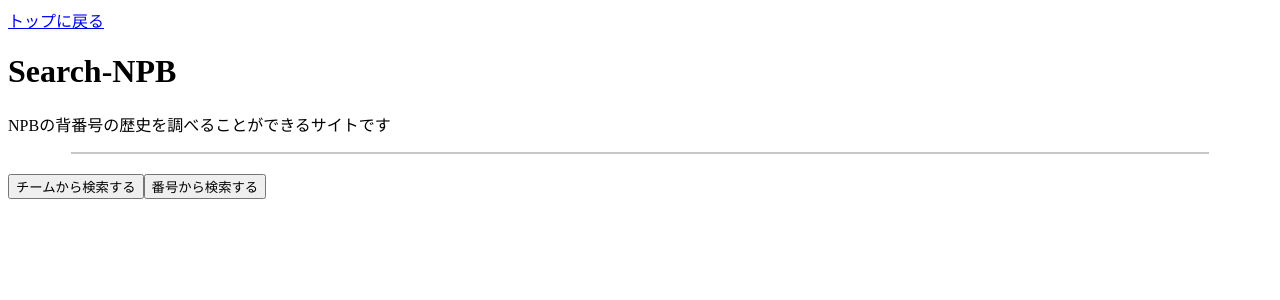
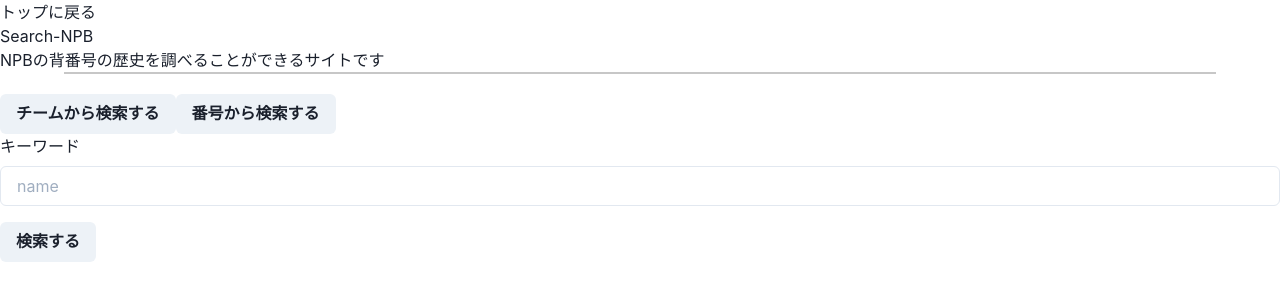
Before and after one commit to manattan/npb-front, a React (Create React App) app: page / in a window 1280 px wide. Shown: the top 300 px of the page. Built offline with nearby package versions, Linux system fonts and the light colour scheme.

Commit message:
結果が表示されるようになった

```diff
--- a/package.json
+++ b/package.json
@@ -3,6 +3,9 @@
   "version": "0.1.0",
   "private": true,
   "dependencies": {
+    "@chakra-ui/react": "^1.3.2",
+    "@emotion/react": "^11.1.5",
+    "@emotion/styled": "^11.1.5",
     "@testing-library/jest-dom": "^5.11.4",
     "@testing-library/react": "^11.1.0",
     "@testing-library/user-event": "^12.1.10",
@@ -11,6 +14,8 @@
     "@types/react": "^17.0.0",
     "@types/react-dom": "^17.0.0",
     "axios": "^0.21.1",
+    "formik": "^2.2.6",
+    "framer-motion": "^3.3.0",
     "react": "^17.0.1",
     "react-dom": "^17.0.1",
     "react-router-dom": "^5.2.0",
--- a/src/API/main.ts
+++ b/src/API/main.ts
@@ -1,13 +1,19 @@
 import Axios from "axios";
 
 const BaseURL = "http://localhost:8000/api";
-
-export const getAllLists = async () => {
-  const result = await Axios.get(`${BaseURL}/all`);
-  return result.data;
-};
 
 export const getListsByTeam = async (team: string) => {
   const result = await Axios.get(`${BaseURL}/team${team}`);
   return result.data;
 };
+
+export const getListsByKey = async (data: { name: string }) => {
+  const result = await fetch(`${BaseURL}/keyword?keyword=${data.name}`, {
+    method: "GET",
+    headers: {
+      "Content-Type": "application/json",
+    },
+  });
+  console.log(result.ok);
+  return result.json();
+};
--- a/src/App.tsx
+++ b/src/App.tsx
@@ -4,6 +4,7 @@
 import Team from "./components/Team";
 import Number from "./components/Number";
 import Results from "./components/Results";
+import Keyword from "./components/Keyword";
 import styled from "styled-components";
 
 const Div = styled.div`
@@ -26,6 +27,7 @@
           <Route exact path="/team" component={Team} />
           <Route exact path="/number" component={Number} />
           <Route exact path="/results" component={Results} />
+          <Route exact path="/keyword" component={Keyword} />
         </Switch>
       </Router>
     </>
--- /dev/null
+++ b/src/components/Keyword.tsx
@@ -0,0 +1,55 @@
+import React, { useEffect, useState } from "react";
+import * as types from "../types/main";
+import {list} from '../lib/main'
+
+type Props = {
+  location: {
+    state: {
+      result: {
+        data: types.Data[];
+      };
+      name: string;
+    };
+  };
+};
+
+const Keyword: React.FC<Props> = (props: Props) => {
+  const [data, setData] = useState<Array<JSX.Element> | string>(
+    "少しお待ちください"
+  );
+
+  const getTeam = (team: string) =>{
+      for (const tmp of list) {
+        if (tmp.team === team) {
+            return tmp.name
+        }
+      }
+  }
+  useEffect(() => {
+    const result = [];
+    for (const tmp of props.location.state.result.data) {
+      result.push(
+        <li key={Math.floor(Math.random() * Math.floor(50000))}>
+          <p>チーム: {getTeam(tmp.teamname)}</p>
+          <p>背番号: {tmp.num}</p>
+          <p>{tmp.history}</p>
+        </li>
+      );
+    }
+
+    setData(result)
+  }, [props]);
+
+  return (
+    <>
+      <h1>検索結果</h1>
+      <p>キーワード: {props.location.state.name}</p>
+  <p>ヒット数: {props.location.state.result.data.length}件</p>
+      <ul>
+          {data}
+      </ul>
+    </>
+  );
+};
+
+export default Keyword;
--- a/src/components/Main.tsx
+++ b/src/components/Main.tsx
@@ -1,19 +1,68 @@
 import React, { useCallback } from "react";
-import { Link } from "react-router-dom";
+import { Link, useHistory } from "react-router-dom";
+import {
+  Button,
+  FormControl,
+  FormLabel,
+  Input,
+  FormErrorMessage,
+} from "@chakra-ui/react";
+import { Formik, Form, Field } from "formik";
+import { getListsByKey } from "../API/main";
 
 const Main: React.FC = () => {
-  const submit = useCallback((values) =>{
-    alert(values)
-    // getListsByKey(values)
-  }, [])
+  const history = useHistory();
+  const submit = useCallback(
+    async (values: { name: string }) => {
+      console.log(values);
+      const result = await getListsByKey(values);
+      history.push({
+        pathname: "/keyword",
+        state: {
+          result,
+          name: values.name,
+        },
+      });
+    },
+    [history]
+  );
+
+  const validateName = (value: any) => {
+    if (!value) {
+      let error;
+      error = "空欄です";
+      return error;
+    } else {
+      return null;
+    }
+  };
+
   return (
     <>
       <Link to="/team">
-        <button>チームから検索する</button>
+        <Button>チームから検索する</Button>
       </Link>
       <Link to="/number">
-        <button>番号から検索する</button>
+        <Button>番号から検索する</Button>
       </Link>
+      <Formik initialValues={{ name: "" }} onSubmit={submit}>
+        {() => (
+          <Form>
+            <Field name="name" validate={validateName}>
+              {({ field, form }: { field: any; form: any }) => (
+                <FormControl isInvalid={form.errors.name && form.touched.name}>
+                  <FormLabel htmlFor="name">キーワード</FormLabel>
+                  <Input {...field} id="name" placeholder="name" />
+                  <FormErrorMessage>{form.errors.name}</FormErrorMessage>
+                </FormControl>
+              )}
+            </Field>
+            <Button mt={4} type="submit">
+              検索する
+            </Button>
+          </Form>
+        )}
+      </Formik>
     </>
   );
 };
--- a/src/index.tsx
+++ b/src/index.tsx
@@ -1,11 +1,14 @@
 import React from "react";
 import ReactDOM from "react-dom";
 import App from "./App";
+import { ChakraProvider } from "@chakra-ui/react";
 import reportWebVitals from "./reportWebVitals";
 
 ReactDOM.render(
   <React.StrictMode>
-    <App />
+    <ChakraProvider>
+      <App />
+    </ChakraProvider>
   </React.StrictMode>,
   document.getElementById("root")
 );
--- a/tsconfig.json
+++ b/tsconfig.json
@@ -21,6 +21,8 @@
     "jsx": "preserve"
   },
   "include": [
-    "src"
+    "src",
+    "**/*.ts",
+    "**/*.tsx"
   ]
 }
```
Also changed, not shown: 1 other file (tests, documents, lock files or other folders).
